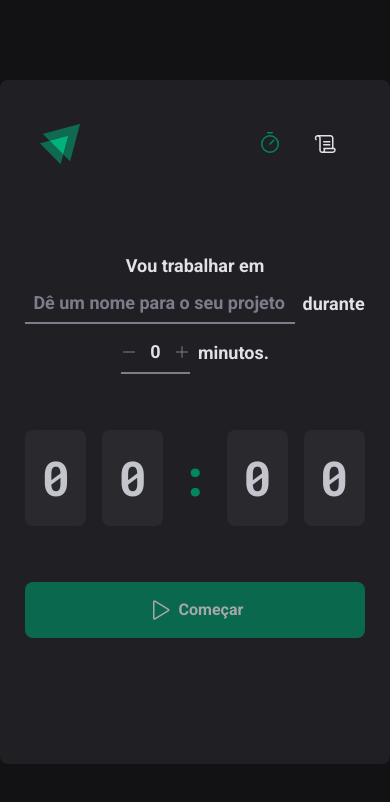
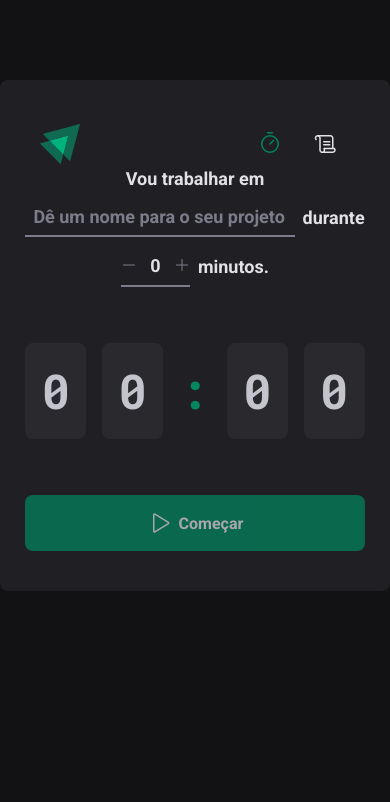
Before and after one commit to palomarodrigs/ignite-timer, a React (Vite) app: page / in a window 390 px wide. Shown: the top 802 px of the page. Built offline with nearby package versions, Linux system fonts and the light colour scheme.

Commit message:
style: adjust responsive on LayoutContainer component

```diff
--- a/src/layouts/DefaultLayout/styles.ts
+++ b/src/layouts/DefaultLayout/styles.ts
@@ -2,7 +2,6 @@ import styled from 'styled-components'
 
 export const LayoutContainer = styled.div`
   max-width: 74rem;
-  height: calc(100vh - 10rem);
   margin: 5rem auto;
   padding: 2.5rem;
 
@@ -11,4 +10,8 @@ export const LayoutContainer = styled.div`
 
   display: flex;
   flex-direction: column;
+
+  @media (min-width: 1300px) {
+    height: calc(100vh - 10rem);
+  }
 `
```
